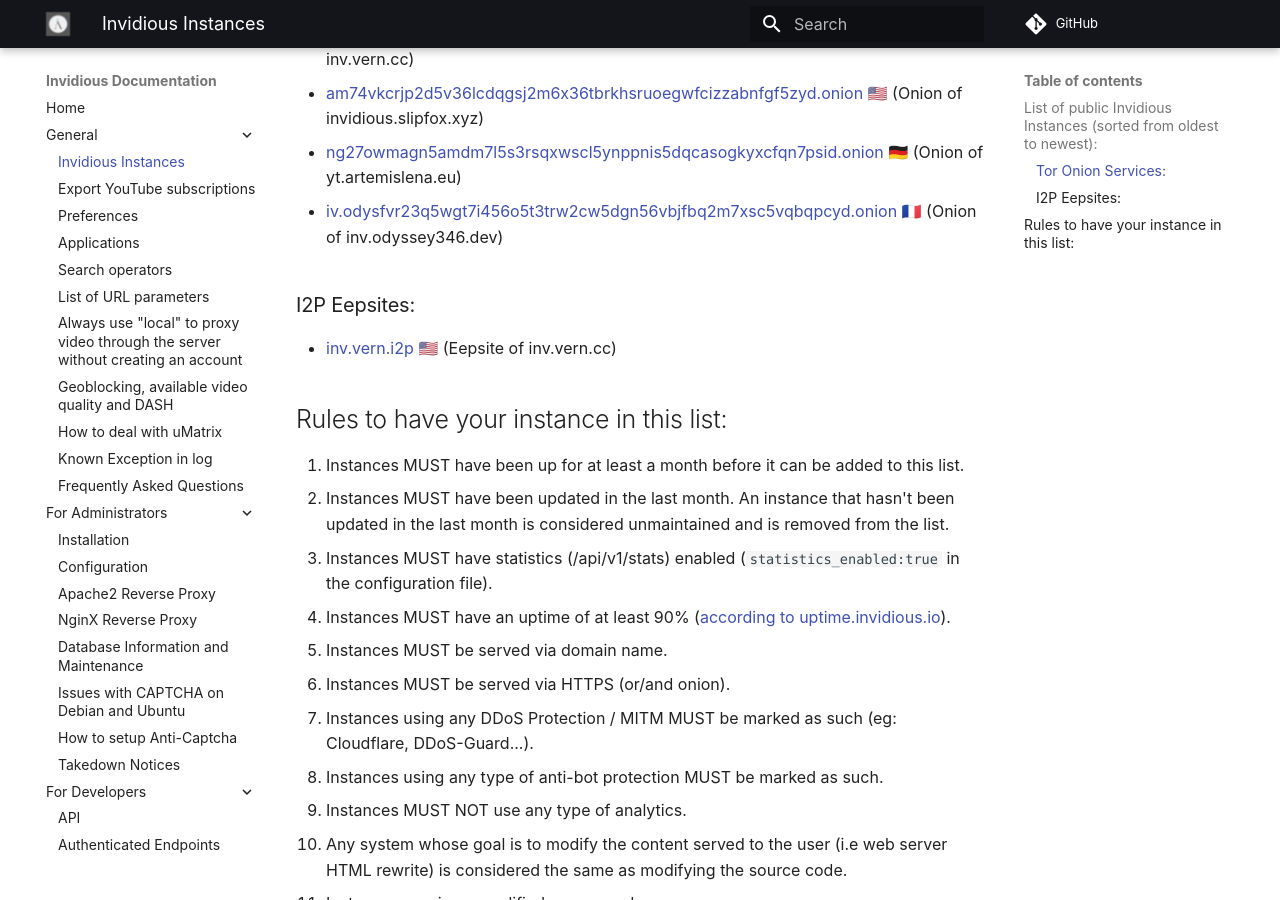
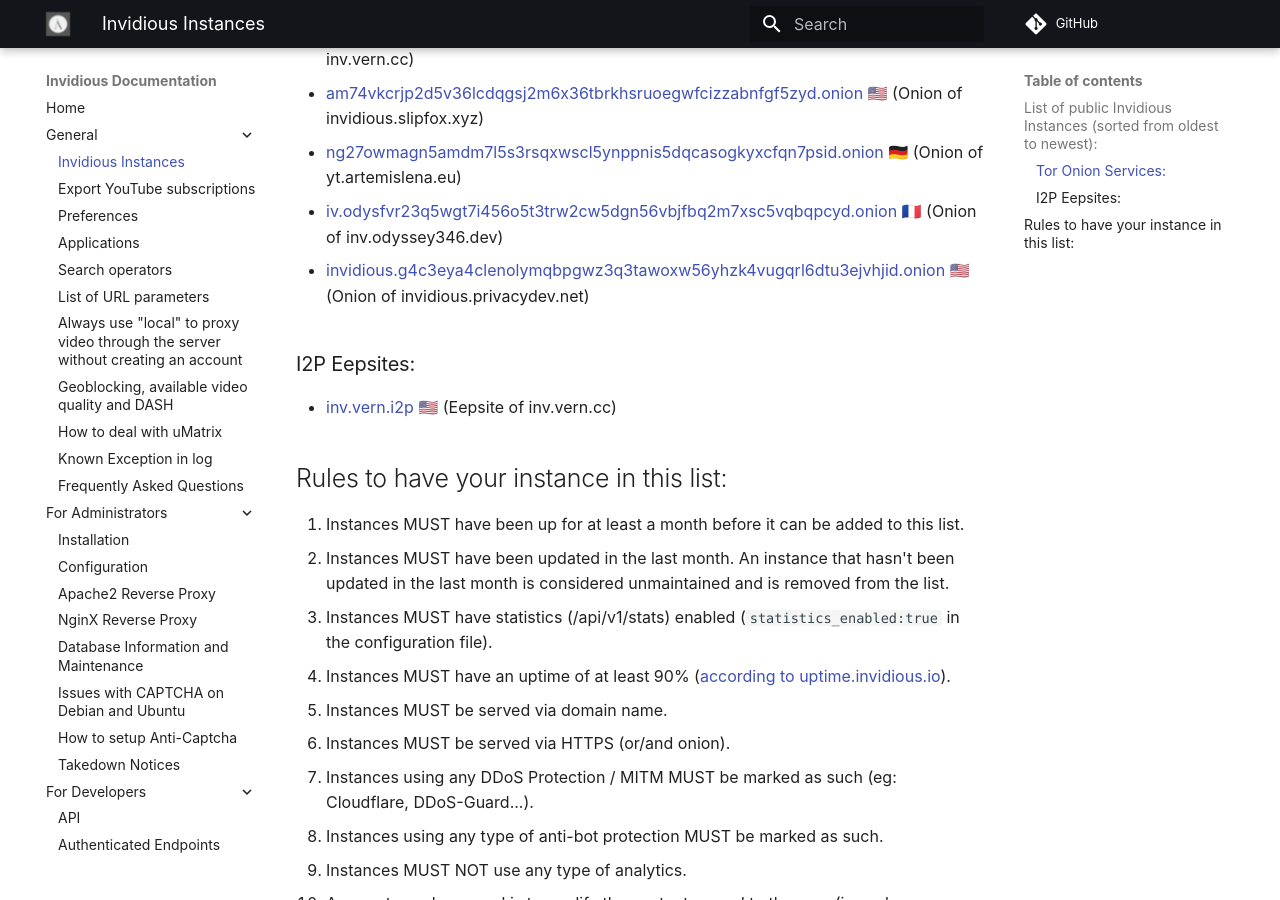
Before and after one commit to iv-org/documentation, an MkDocs documentation site: the page built from docs/instances.md, in a window 1280 px wide and 900 px high, scrolled down 1873 px. Built offline with MkDocs 1.6.1 and Material for MkDocs 9.7.7, drawn with Linux system fonts in a browser that asks for light colours; comment, search, counter and statistics services are not loaded.

Commit message:
Add onion instance of invidious.privacydev.net

```diff
--- a/docs/instances.md
+++ b/docs/instances.md
@@ -81,6 +81,8 @@
 
 * [iv.odysfvr23q5wgt7i456o5t3trw2cw5dgn56vbjfbq2m7xsc5vqbqpcyd.onion](http://iv.odysfvr23q5wgt7i456o5t3trw2cw5dgn56vbjfbq2m7xsc5vqbqpcyd.onion) 🇫🇷 (Onion of inv.odyssey346.dev)
 
+* [invidious.g4c3eya4clenolymqbpgwz3q3tawoxw56yhzk4vugqrl6dtu3ejvhjid.onion](http://invidious.g4c3eya4clenolymqbpgwz3q3tawoxw56yhzk4vugqrl6dtu3ejvhjid.onion) 🇺🇸 (Onion of invidious.privacydev.net)
+
 ### I2P Eepsites:
 
 * [inv.vern.i2p](http://verni6dr4qxjgjumnvesxerh5rvhv6oy5ddeibaqy5d7tgbiiyfa.b32.i2p/) 🇺🇸 (Eepsite of inv.vern.cc)
```
